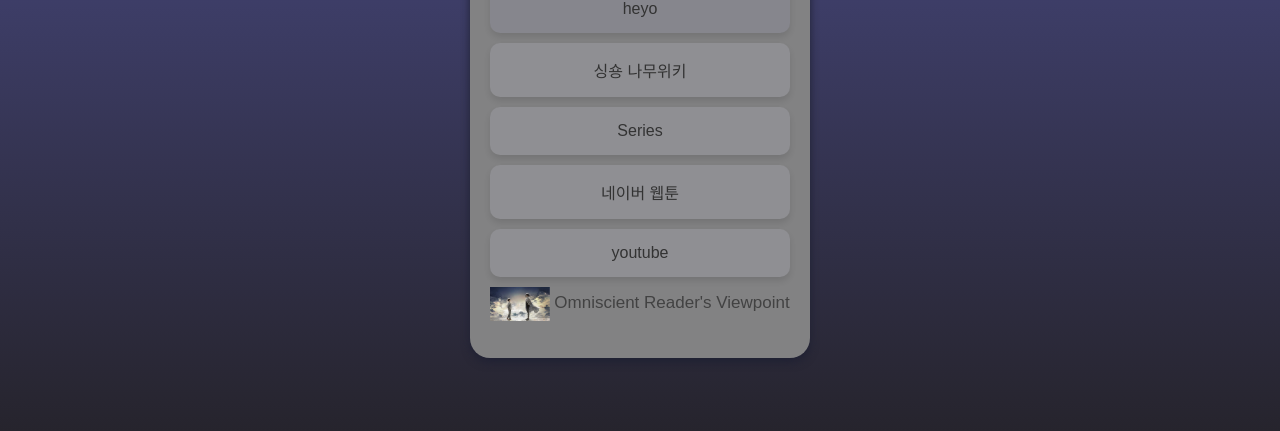
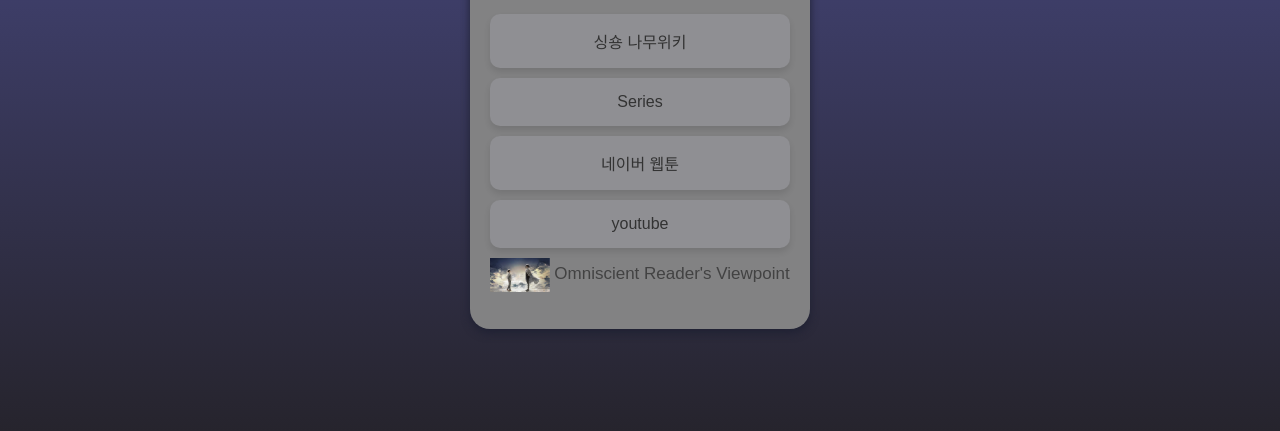
Before and after one commit to kimyw-reader/Omniscient-Reader-s-Viewpoint, a plain HTML site: page index.html in a window 1280 px wide. Shown: the part 369-800 px from the top of the page. Drawn offline with Linux system fonts and the light colour scheme.

Commit message:
Add files via upload

```diff
--- a/index.html
+++ b/index.html
@@ -13,7 +13,7 @@
             <h1>전지적 독자 시점</h1>
         </div>
         <div class="links">
-            <a href="tel:052-700-0333" class="call-button">heyo</a>
+            <!-- <a href="tel:052-700-0333" class="call-button">heyo</a> -->
             <a href="https://namu.wiki/w/%EC%8B%B1%EC%88%91" class="link">싱숑 나무위키</a>
             <a href="https://series.naver.com/novel/detail.series?productNo=3400123" class="link">Series</a>
             <a href="https://comic.naver.com/webtoon/list?titleId=747269" class="link">네이버 웹툰</a>
```
Also changed, not shown: cover4.jpg (added).
